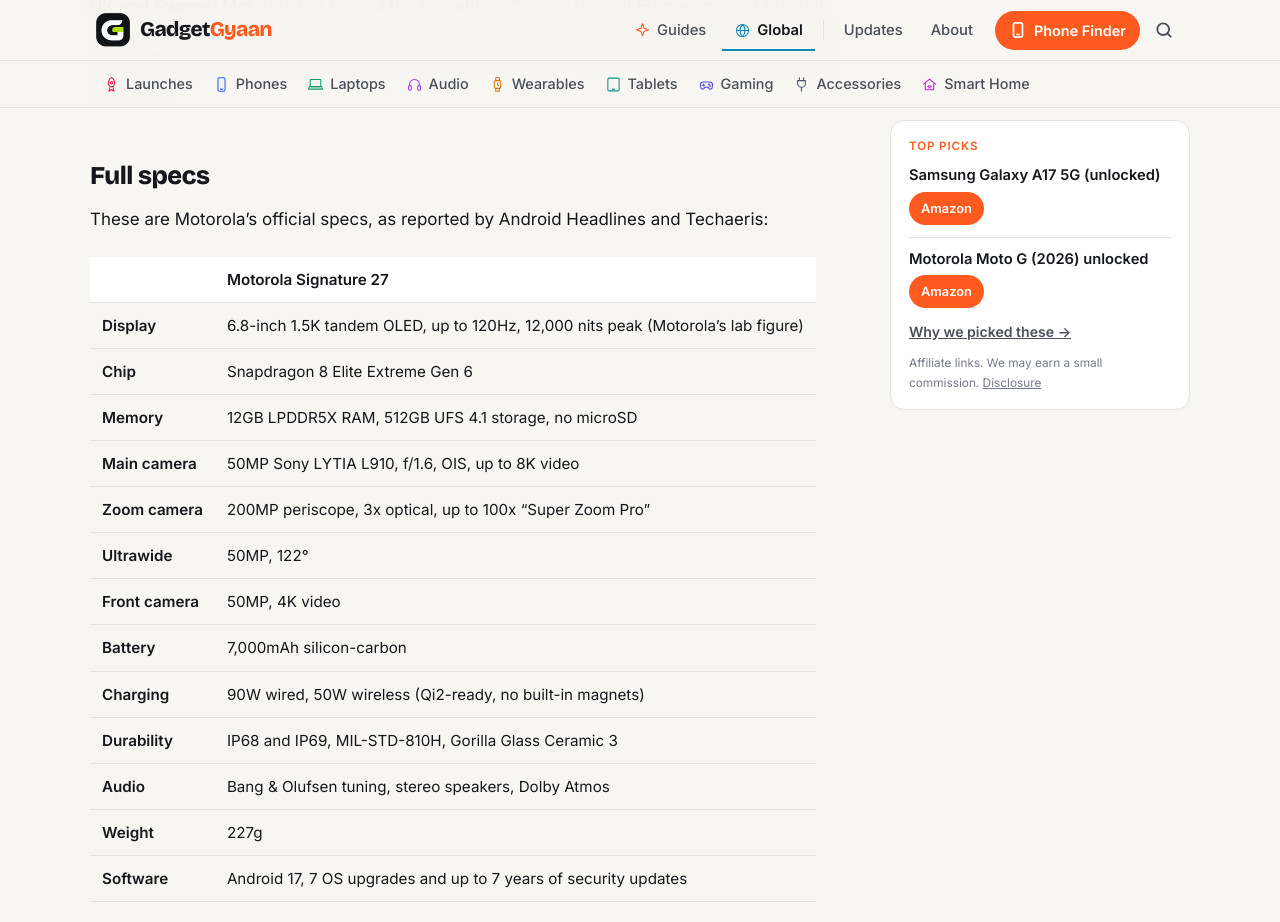
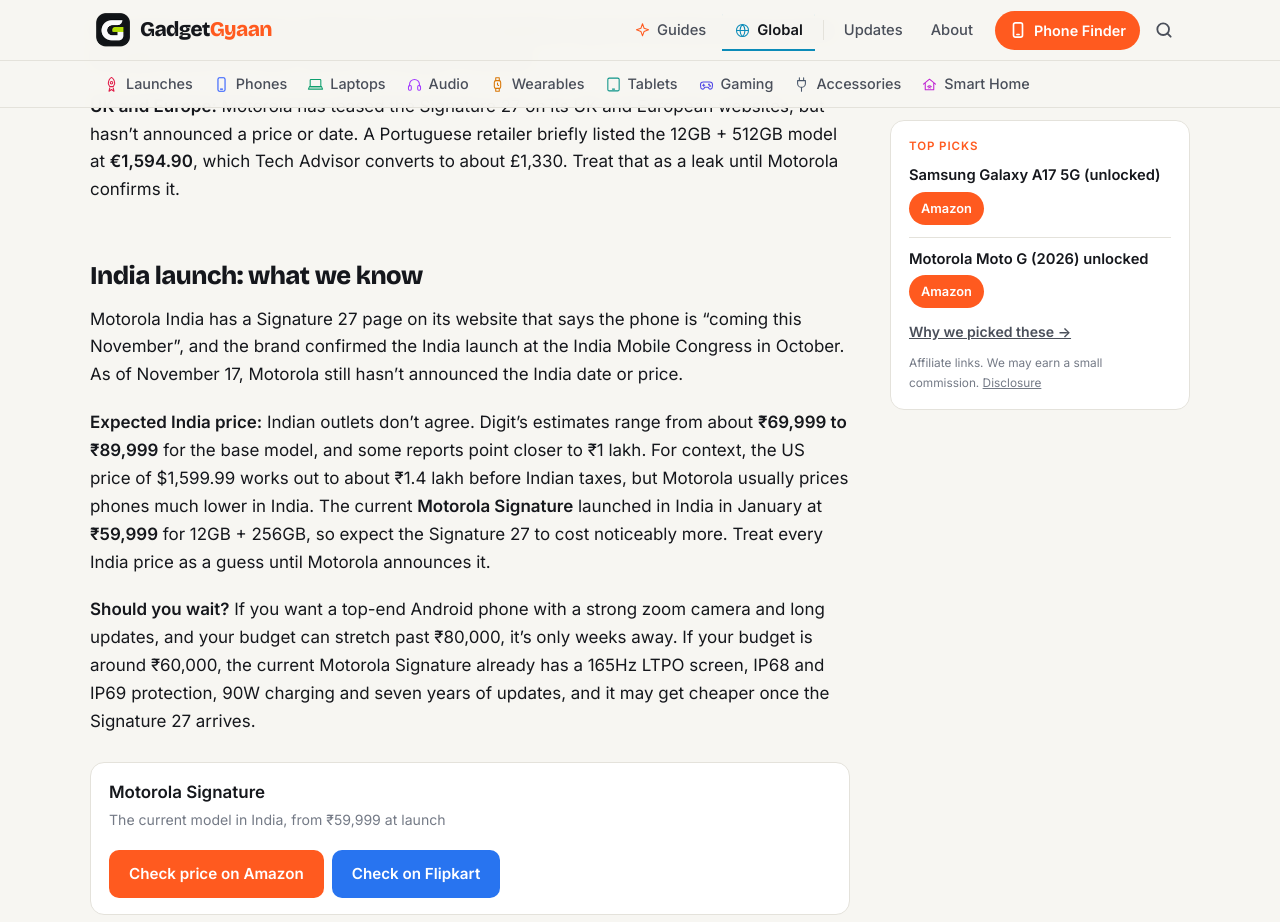
Before and after one commit to kiteksood167/kiteksood167.github.io, a Jekyll site: the page built from _posts/2026-11-06-motorola-signature-27-launch-us-price-specs.md, in a window 1280 px wide and 1400 px high, scrolled down 1854 px, cut to the strip 0-922 px from the top of the window. Built offline with Jekyll 4.4.1, drawn with Linux system fonts in a browser that asks for light colours; comment, search, counter and statistics services are not loaded; some of the changed text lies outside the part shown.

Commit message:
Merge Motorola Signature 27 India post into main Signature 27 page
Adds an India launch section, redirects the old India URL, updates internal links.

Co-Authored-By: Claude Opus 5.5 <noreply@anthropic.com>
Claude-Session: https://claude.ai/code/session_01WQRPmSxMwztgHXfstCGpBN

```diff
--- a/_posts/2026-11-06-motorola-signature-27-launch-us-price-specs.md
+++ b/_posts/2026-11-06-motorola-signature-27-launch-us-price-specs.md
@@ -1,15 +1,19 @@
 ---
-title: "Motorola Signature 27 Launched at $1,599: Specs, Release Date and Is It Worth It?"
-seo_title: "Motorola Signature 27: $1,599 Price, Specs, Release"
-description: "Motorola's Signature 27 is official at $1,599 with a Snapdragon 8 Elite Extreme Gen 6, 200MP zoom and 7 years of updates. Pre-orders open November 19."
+title: "Motorola Signature 27 Launched at $1,599: Specs, Release Date and India Launch"
+seo_title: "Motorola Signature 27: Price, Specs & India Launch"
+description: "Motorola's Signature 27 is official at $1,599 with a Snapdragon 8 Elite Extreme Gen 6, 200MP zoom and 7 years of updates. India launch details and expected price."
 date: 2026-11-06 07:45:00 +0530
+last_modified_at: 2026-11-17 10:15:00 +0530
+update_note: "Merged our India launch coverage into this page, with the latest on the India date and expected price."
+redirect_from:
+  - /motorola-signature-27-launch-us-price-specs/
 category: Global
 also_in: [Launches, Phones]
 affiliate: true
 image: /assets/images/motorola-signature-27-launch-us-price-specs.jpg
 image_alt: "A charcoal and an olive green phone with woven backs and large square camera modules on a round stage, with a green and orange neon ring behind"
 image_credit: "Illustration, not the actual product"
-tags: [motorola, motorola signature 27, flagship phones, snapdragon 8 elite extreme gen 6, launch, usa, uk]
+tags: [motorola, motorola signature 27, flagship phones, snapdragon 8 elite extreme gen 6, launch, usa, uk, india, upcoming phones]
 sources:
   - name: "Android Headlines: Motorola Signature 27 is official with a $1,599 price tag"
     url: "https://www.androidheadlines.com/motorola-signature-27-launch"
@@ -21,6 +25,12 @@ sources:
     url: "https://www.techadvisor.com/article/3271376/motorola-signature-27-and-razr-flex-prices-leak-ahead-of-launch.html"
   - name: "The Tech Outlook: Signature 27 teased for UK and European markets"
     url: "https://www.thetechoutlook.com/new-release/gadgets-release/mobile/motorola-signature-27-officially-teased-for-uk-and-european-markets/"
+  - name: "Beebom: Signature 27 India launch confirmed for November"
+    url: "https://gadgets.beebom.com/news/motorola-signature-27-india-launch-timeline-confirmed"
+  - name: "Digit: Motorola Signature 27 price in India"
+    url: "https://www.digit.in/mobiles/motorola-signature-27-price-in-india.html"
+  - name: "Beebom: Motorola Signature launched in India"
+    url: "https://gadgets.beebom.com/news/motorola-signature-launched-in-india-key-specs-price-availability"
 ---
 
 Motorola has officially launched the **Signature 27** in the US at **$1,599.99**, the highest price it has ever set for a phone in America. It's Motorola's most powerful phone yet, with Qualcomm's **Snapdragon 8 Elite Extreme Gen 6**, a **200MP periscope zoom camera**, a **7,000mAh battery** and **seven years of OS updates**. Pre-orders open on **November 19**, and it goes on sale on **November 26**, the day before Black Friday.
@@ -41,6 +51,18 @@ Motorola has officially launched the **Signature 27** in the US at **$1,599.99**
 US carriers haven't been confirmed, and Android Headlines reports that Motorola has put the Canadian launch on hold. There's no charger in the box.
 
 **UK and Europe:** Motorola has teased the Signature 27 on its UK and European websites, but hasn't announced a price or date. A Portuguese retailer briefly listed the 12GB + 512GB model at **€1,594.90**, which Tech Advisor converts to about £1,330. Treat that as a leak until Motorola confirms it.
+
+## India launch: what we know
+
+Motorola India has a Signature 27 page on its website that says the phone is "coming this November", and the brand confirmed the India launch at the India Mobile Congress in October. As of November 17, Motorola still hasn't announced the India date or price.
+
+**Expected India price:** Indian outlets don't agree. Digit's estimates range from about **₹69,999 to ₹89,999** for the base model, and some reports point closer to ₹1 lakh. For context, the US price of $1,599.99 works out to about ₹1.4 lakh before Indian taxes, but Motorola usually prices phones much lower in India. The current **Motorola Signature** launched in India in January at **₹59,999** for 12GB + 256GB, so expect the Signature 27 to cost noticeably more. Treat every India price as a guess until Motorola announces it.
+
+**Should you wait?** If you want a top-end Android phone with a strong zoom camera and long updates, and your budget can stretch past ₹80,000, it's only weeks away. If your budget is around ₹60,000, the current Motorola Signature already has a 165Hz LTPO screen, IP68 and IP69 protection, 90W charging and seven years of updates, and it may get cheaper once the Signature 27 arrives.
+
+{% include buy.html name="Motorola Signature" query="Motorola Signature 5G" note="The current model in India, from ₹59,999 at launch" %}
+
+We'll update this section when Motorola announces the India date and price.
 
 ## Full specs
 
```
Also changed, not shown: _posts/2026-10-25-upcoming-phone-launches-india-this-week-october-26.md (+1 -1 lines), _posts/2026-10-30-motorola-signature-27-india-launch-november-expected-price-specs.md (deleted, +0 -118 lines), _posts/2026-10-31-upcoming-phones-launching-india-november-2026.md (+2 -2 lines), _posts/2026-11-07-vivo-x500-series-india-launch-confirmed-expected-price-specs.md (+1 -1 lines).
